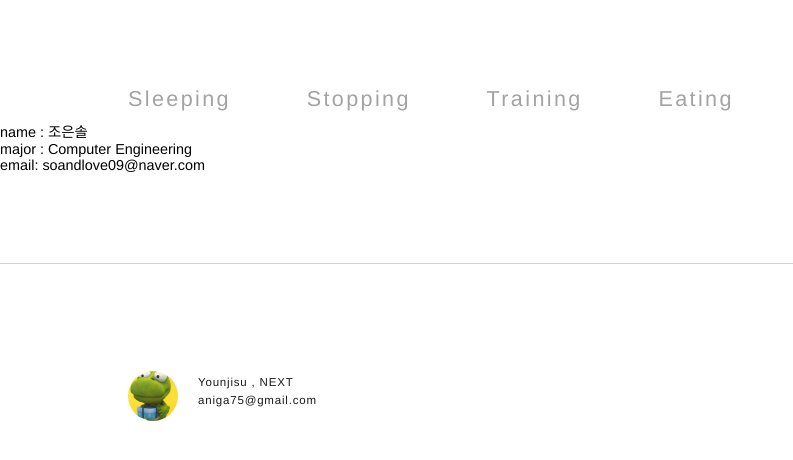
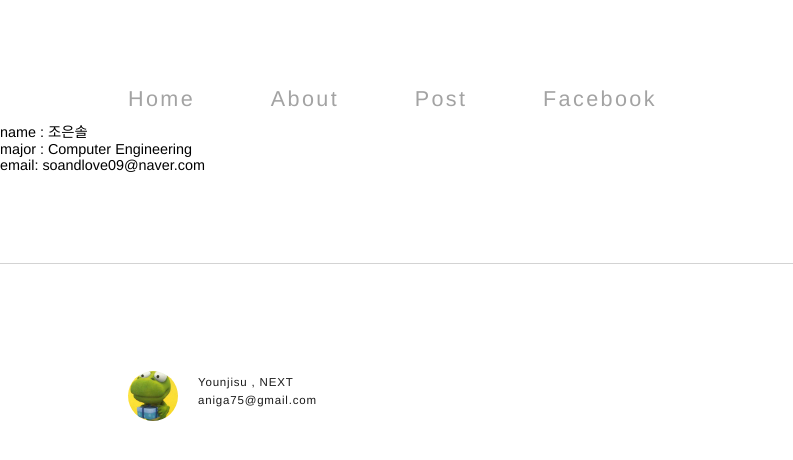
Before and after one commit to kuthealth/kuthealth.github.com, a Jekyll site: the page built from page/about.html, in a window 1280 px wide. Shown: the top 460 px of the page, without its empty margins (0-793 px from the left). Built offline with Jekyll 4.4.1, drawn with Linux system fonts in a browser that asks for light colours.

Commit message:
Update about.html

```diff
--- a/page/about.html
+++ b/page/about.html
@@ -29,20 +29,20 @@ title : index
     }
     */
     </script>
- <header>
+        <header>
             <nav id="top">
               <ul class="marginLeft">
-                <li><a href="/_posts/sleeping.md">Sleeping</a></li>
-                <li><a href="/page/list.html">Stopping</a></li>
-                <li><a href="/page/list.html">Training</a></li>
-                <li><a href="http://www.facebook.com">Eating</a></li>
+                <li><a href="/">Home</a></li>
+                <li><a href="/page/about.html ">About</a></li>
+                <li><a href="/page/list.html">Post</a></li>
+                <li><a href="http://www.facebook.com">Facebook</a></li>
             </ul>
             </nav>
          </header>
 
-  		<p>name : 조은솔</p>
-<p></p>major : Computer Engineering</p>
-<p></p>email: soandlove09@naver.com</p>
+  	      	<p>name : 조은솔</p>
+            <p></p>major : Computer Engineering</p>
+            <p></p>email: soandlove09@naver.com</p>
 
 
   		 <footer>
```
